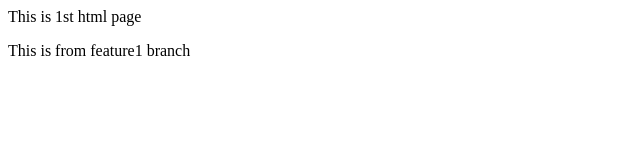
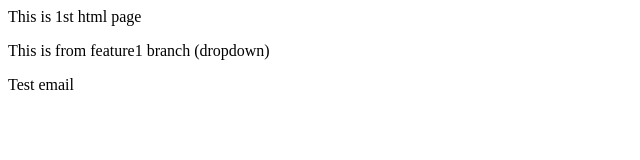
Before and after one commit to PremTiwary/Test, a plain HTML site: page Index.html in a window 1280 px wide. Shown: the whole page, without its empty margins (0-640 px from the left). Drawn offline with Linux system fonts and the light colour scheme.

Commit message:
add new comment and new line

```diff
--- a/Index.html
+++ b/Index.html
@@ -1,2 +1,3 @@
 <P> This is 1st html page</P>
-<P> This is from feature1 branch</P>
+<P> This is from feature1 branch (dropdown)</P>
+<P> Test email</P>
```
